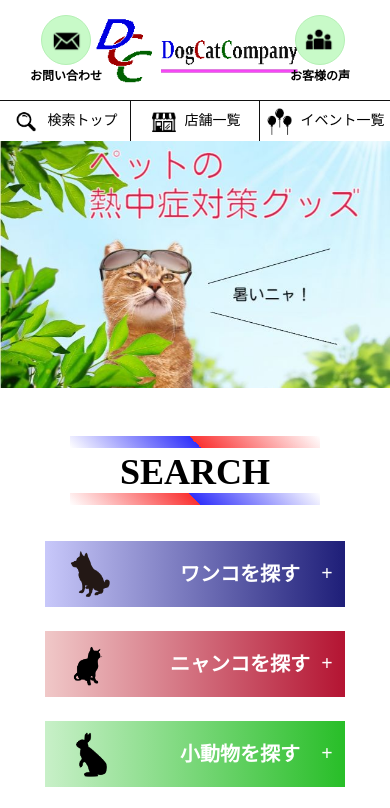
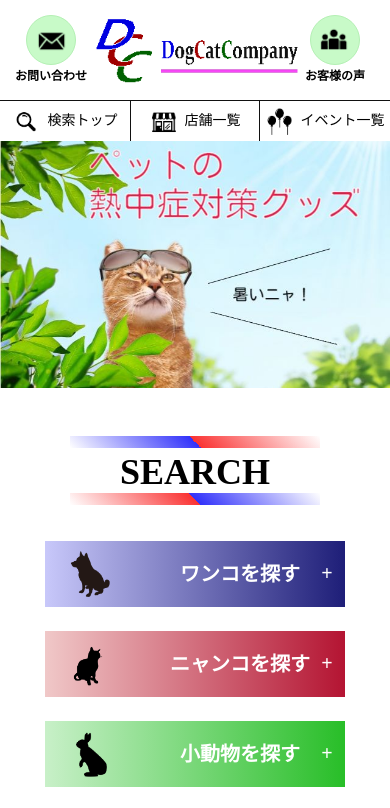
Before and after one commit to cadenza13/Pattern12, a plain HTML site: page index.html in a window 390 px wide. Shown: the top 808 px of the page. Drawn offline with Linux system fonts and the light colour scheme; some packages are replaced by stand-ins of ours.

Commit message:
Add files via upload

```diff
--- a/css/style.css
+++ b/css/style.css
@@ -464,6 +464,14 @@ footer > small{
     vertical-align: middle;
   }
 
+  header > .header-a{
+    left: 15px;
+  }
+
+  header > .header-b{
+    right: 15px;
+  }
+
   .container > .link > a{
     width: 80%;
   }
```
